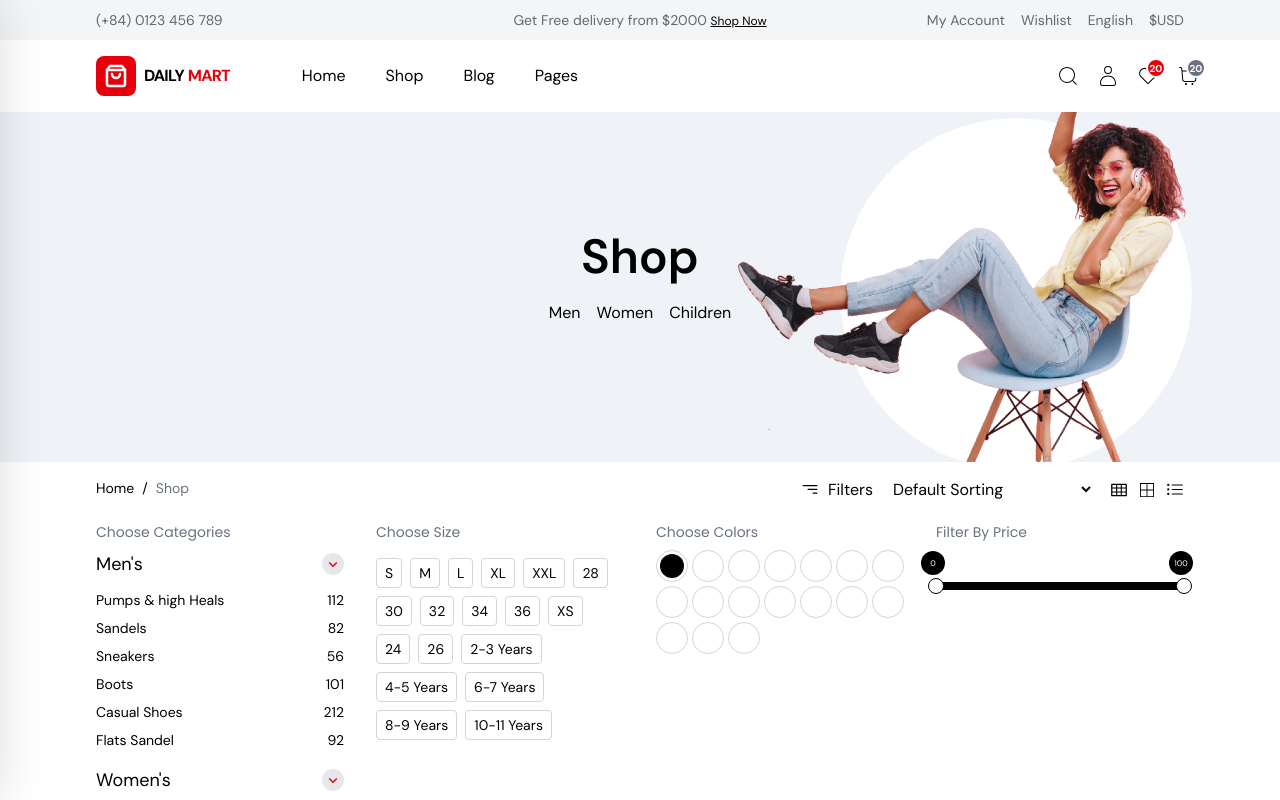
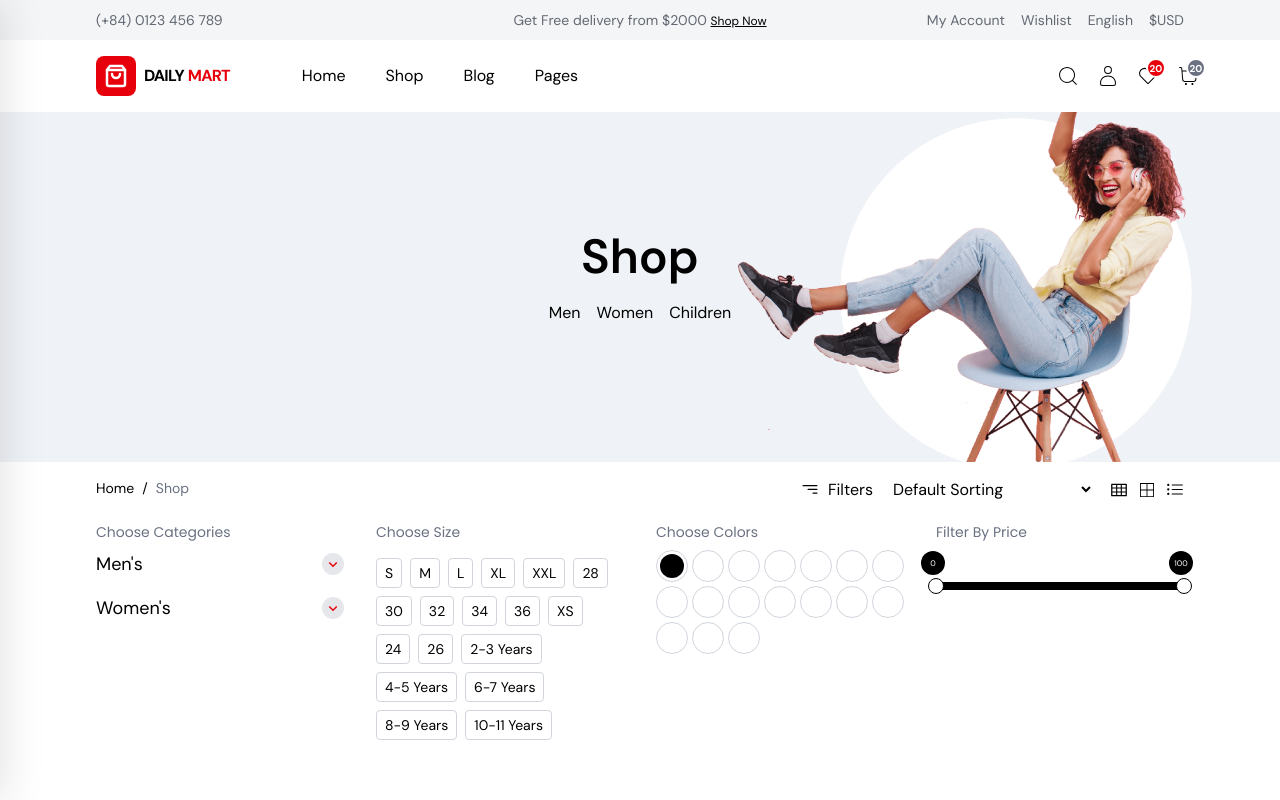
Before and after one commit to Umair-Shxad/daily-mart, a React (Vite) app: page /shop in a window 1280 px wide. Shown: the top 800 px of the page. Built offline with nearby package versions, Linux system fonts and the light colour scheme.

Commit message:
working on collapse

```diff
--- a/src/ui/Breadcrumb.jsx
+++ b/src/ui/Breadcrumb.jsx
@@ -4,10 +4,22 @@ import SizeList from "./SizeList";
 import ColorsList from "./ColorsList";
 import { PRODUCTS } from "../constants";
 import PriceRangeSlider from "./PriceRangeSlider";
+import { useState } from "react";
 const sizes = [...new Set([...PRODUCTS.map((prod) => prod.sizes)].flat())];
 const colors = [...new Set([...PRODUCTS.map((prod) => prod.colors)].flat())];
 
 function Breadcrumb({ bgColor, parentPage, childPage, children }) {
+  const [show, setShow] = useState({
+    mens: false,
+    womens: false,
+  });
+
+  function toggleCollapse(key) {
+    setShow((prev) => ({
+      ...prev,
+      [key]: !prev[key],
+    }));
+  }
   return (
     <section className={`border-b border-gray-200 bg-${bgColor}`}>
       <div className="container flex flex-wrap items-center py-4 gap-2">
@@ -49,16 +61,19 @@ function Breadcrumb({ bgColor, parentPage, childPage, children }) {
                 </h6>
               </div>
               <div className="text-sm mb-4">
-                <a
-                  href="/shop-style-4#mens"
-                  className="text-lg flex items-center justify-between mb-3"
-                >
-                  Men's
-                  <span className="bg-gray-200 rounded-full p-0.5 text-lg text-brand">
+                <div className="flex items-center justify-between mb-3">
+                  <a href="/shop-style-4#mens" className="text-lg">
+                    Men's
+                  </a>
+                  <span
+                    className="bg-gray-200 rounded-full p-0.5 text-lg text-brand cursor-pointer"
+                    onClick={() => toggleCollapse("mens")}
+                  >
                     <BiChevronDown />
                   </span>
-                </a>
-                <div id="mens">
+                </div>
+
+                <div className={`${!show.mens ? "hidden" : ""}`}>
                   <ul className="space-y-2">
                     <li>
                       <a
@@ -112,16 +127,18 @@ function Breadcrumb({ bgColor, parentPage, childPage, children }) {
                 </div>
               </div>
               <div className="text-sm">
-                <a
-                  href="/shop-style-4#womens"
-                  className="text-lg flex items-center justify-between mb-3"
-                >
-                  Women's
-                  <span className="bg-gray-200 rounded-full p-0.5 text-lg text-brand">
+                <div className="flex items-center justify-between mb-3">
+                  <a href="/shop-style-4#womens" className="text-lg">
+                    Women's
+                  </a>
+                  <span
+                    className="bg-gray-200 rounded-full p-0.5 text-lg text-brand cursor-pointer"
+                    onClick={() => toggleCollapse("womens")}
+                  >
                     <BiChevronDown />
                   </span>
-                </a>
-                <div id="womens">
+                </div>
+                <div className={`${!show.womens ? "hidden" : ""}`}>
                   <ul className="space-y-2">
                     <li>
                       <a
```
